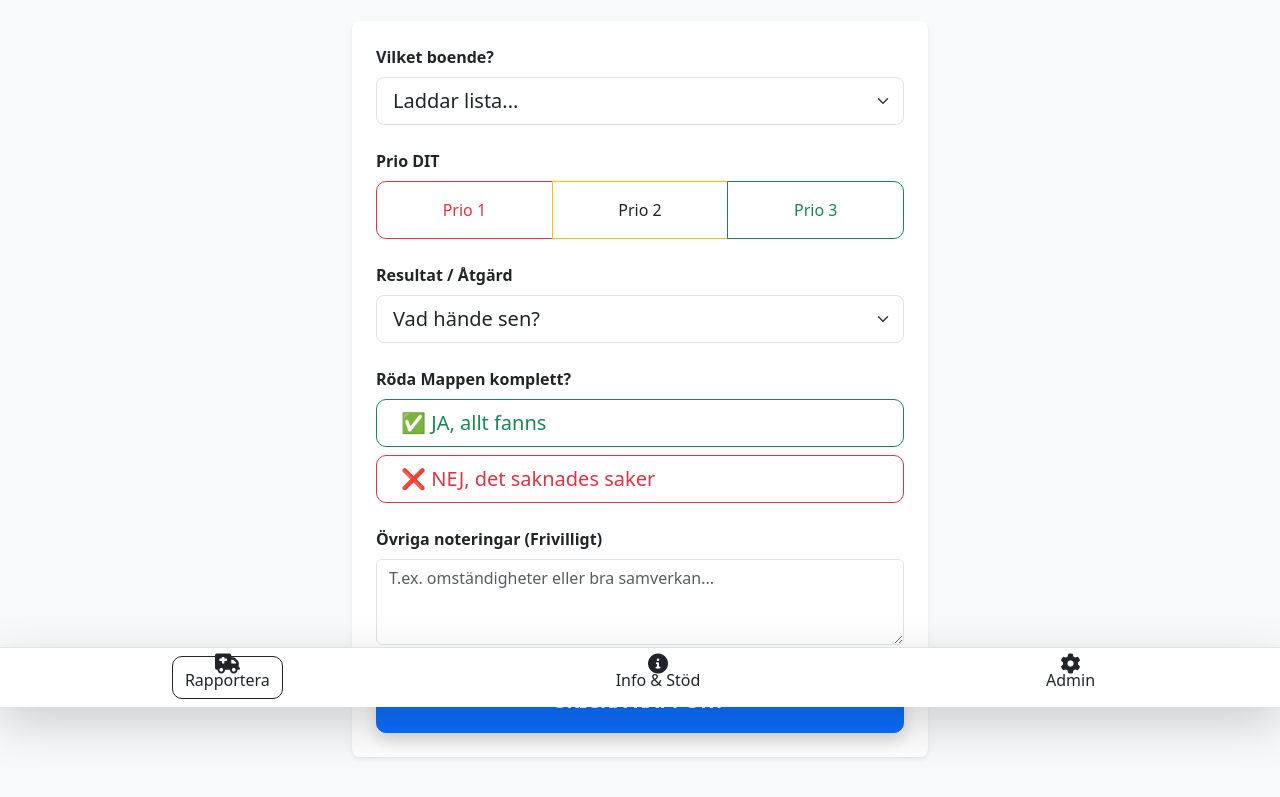
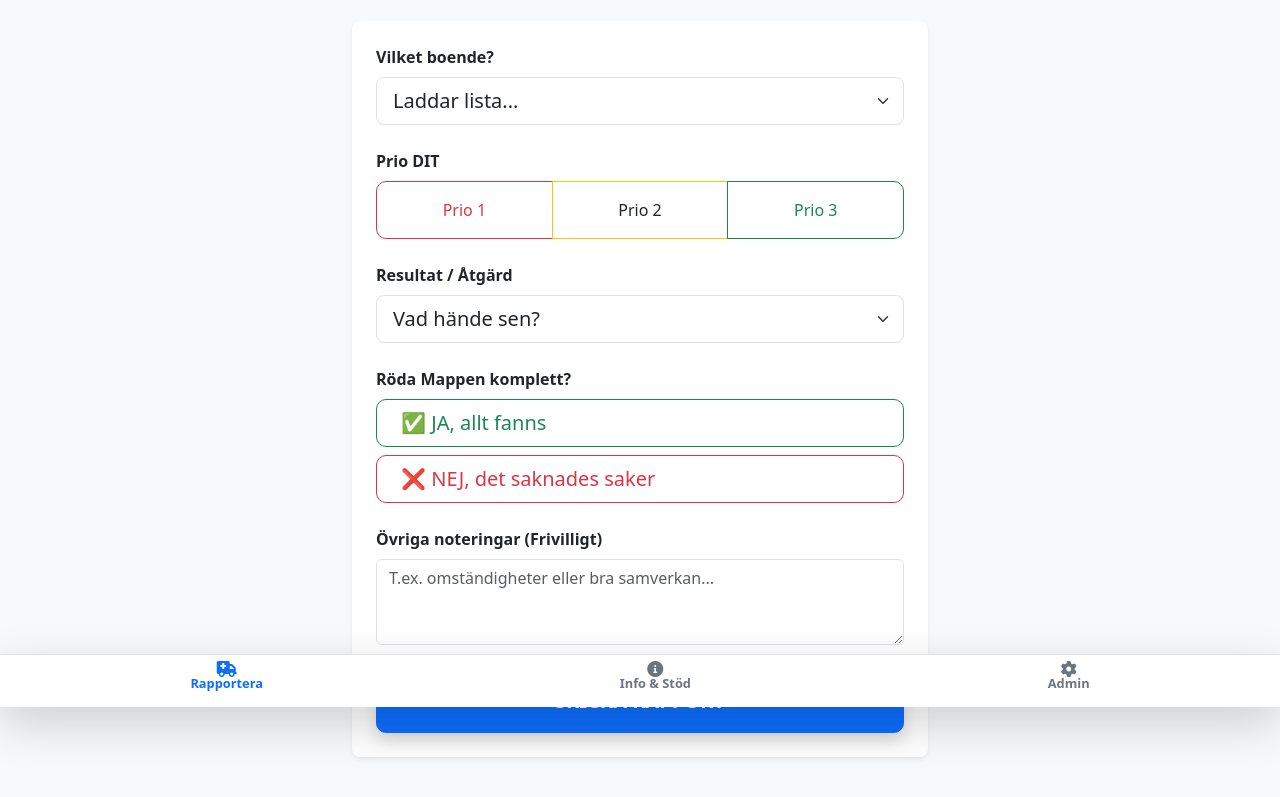
Before and after one commit to Barrelito/sabo-kollen, a plain HTML site: page index.html in a window 1280 px wide. Shown: the part 93-890 px from the top of the page. Drawn offline with nearby package versions, Linux system fonts and the light colour scheme.

Commit message:
Enhance styles for body, navbar, and buttons
Added padding to body and styles for navbar and buttons.

```diff
--- a/style.css
+++ b/style.css
@@ -1,15 +1,15 @@
-/* Gör så att bakgrunden känns mjuk */
 body {
     background-color: #f0f2f5;
+    /* Lägg till padding i botten så menyn inte täcker innehåll */
+    padding-bottom: 80px;
 }
 
-/* Fixar så kryssrutorna är lättare att träffa med fingret */
+/* Anpassningar för checkboxar */
 .scale-check {
     transform: scale(1.3);
     margin-top: 5px;
 }
 
-/* Gör knapparna lite rundare och mjukare */
 .btn {
     border-radius: 10px;
 }
@@ -18,7 +18,23 @@ body {
     border-radius: 15px;
 }
 
-/* Hjälpklass för att dölja saker */
+/* Navbaren i botten */
+.navbar-light .navbar-toggler {
+    border: none;
+}
+
+.nav-btn {
+    background: none;
+    border: none;
+    color: #6c757d;
+    font-size: 0.8rem;
+    font-weight: bold;
+}
+
+.nav-btn.active {
+    color: #0d6efd; /* Bootstrap primary color */
+}
+
 .d-none {
     display: none !important;
 }
```
